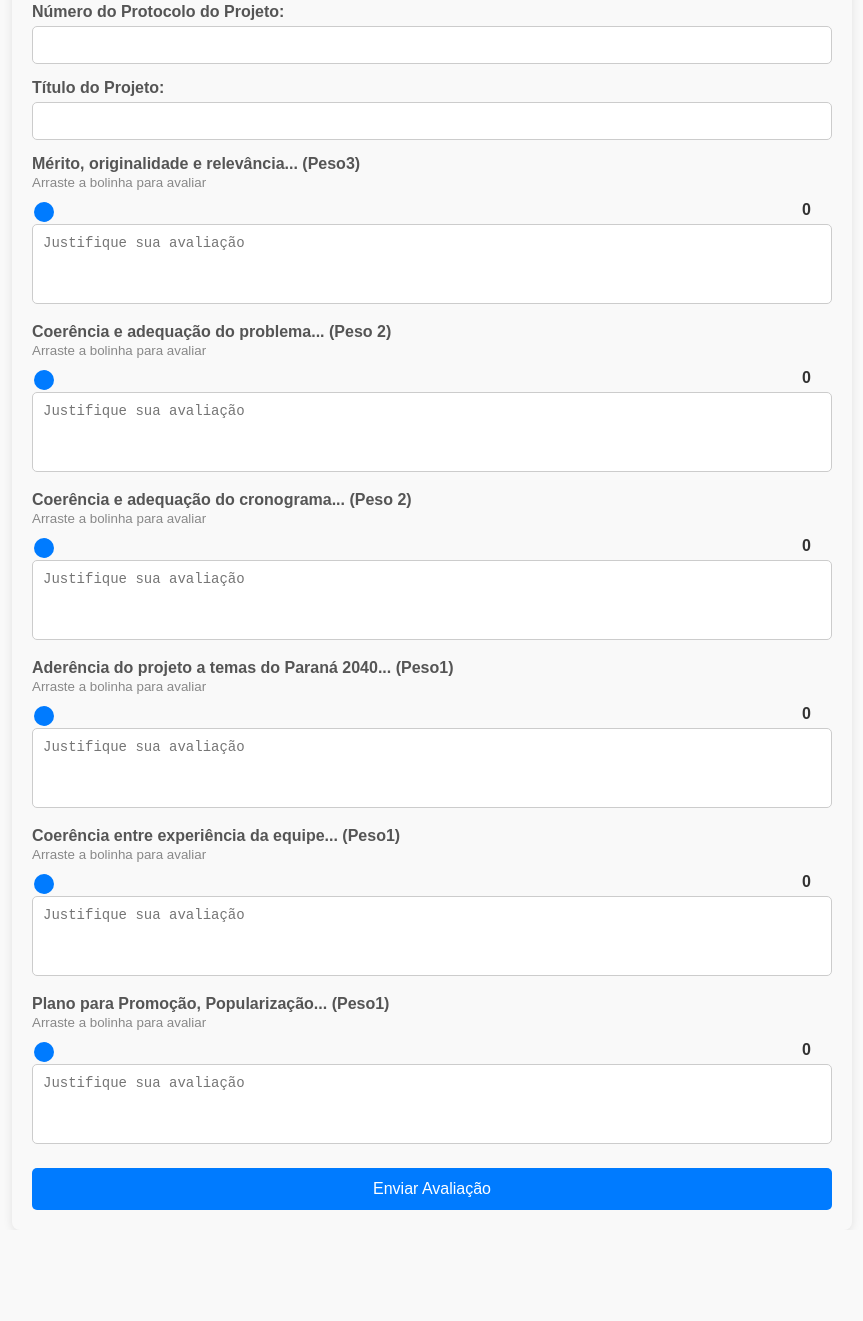
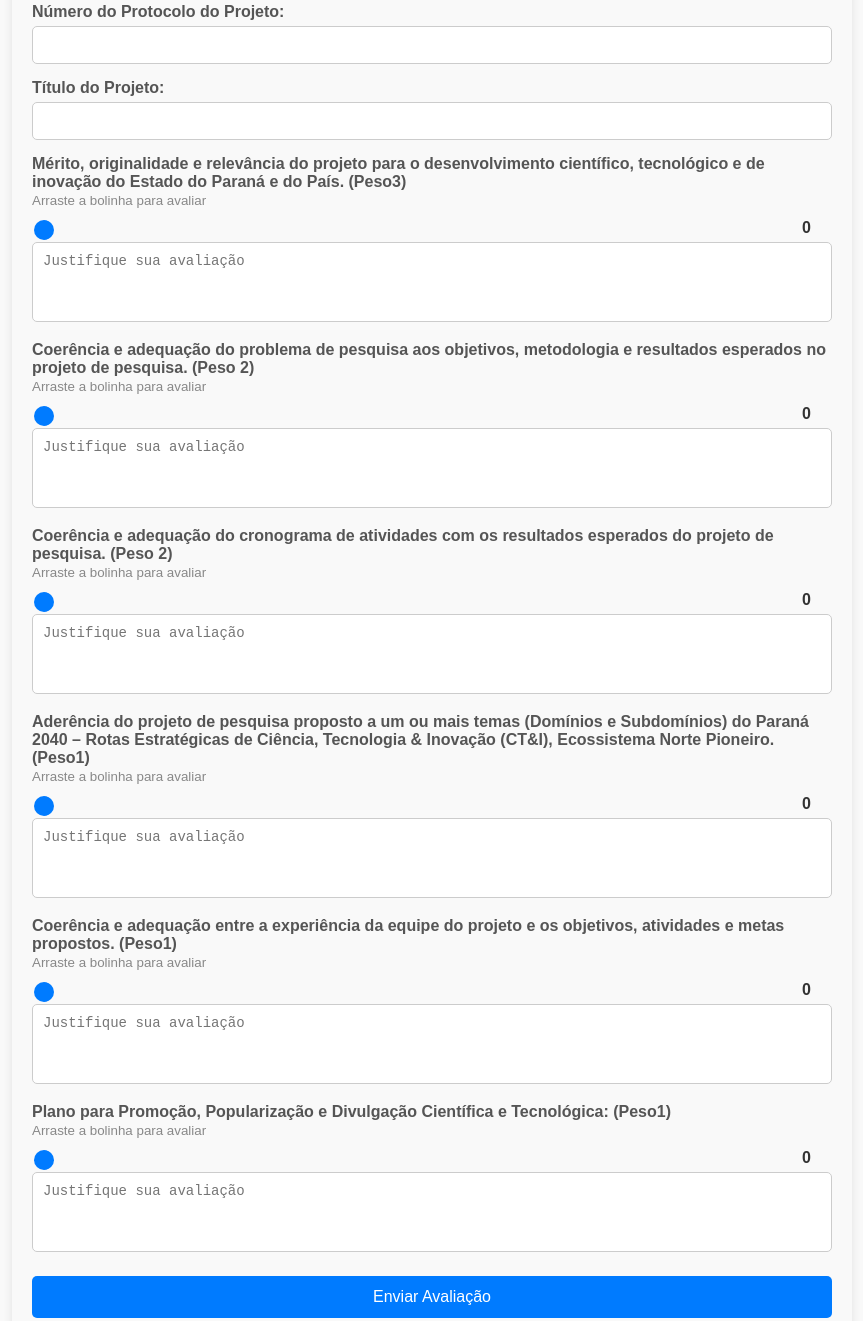
Before and after one commit to ICETI2025/avalia-odeprojetos, a plain HTML site: page teste.html in a window 1280 px wide. Shown: the part 364-1685 px from the top of the page, without its empty margins (208-1071 px from the left). Before the commit the page ends 1594 px from the top, so only its background shows below. Drawn offline with Linux system fonts and the light colour scheme.

Commit message:
Update teste.html

```diff
--- a/teste.html
+++ b/teste.html
@@ -128,7 +128,7 @@
     <input type="text" name="Título do Projeto" required />
 
     <!-- Avaliações -->
-    <label>Mérito, originalidade e relevância... (Peso3)</label>
+    <label>Mérito, originalidade e relevância do projeto para o desenvolvimento científico, tecnológico e de inovação do Estado do Paraná e do País. (Peso3)</label>
 <small style="color:#888;">Arraste a bolinha para avaliar</small>
     <div class="slider-container">
       <input type="range" name="Mérito e relevância" min="0" max="100" step="1" value="0" oninput="atualizarValor(this, 'valorMerito')" />
@@ -136,7 +136,7 @@
     </div>
     <textarea name="Observação Mérito" placeholder="Justifique sua avaliação"></textarea>
 
-    <label>Coerência e adequação do problema... (Peso 2)</label>
+    <label>Coerência e adequação do problema de pesquisa aos objetivos, metodologia e resultados esperados no projeto de pesquisa. (Peso 2)</label>
 <small style="color:#888;">Arraste a bolinha para avaliar</small>
     <div class="slider-container">
       <input type="range" name="Coerência do problema" min="0" max="100" step="1" value="0" oninput="atualizarValor(this, 'valorCoerencia')" />
@@ -144,7 +144,7 @@
     </div>
     <textarea name="Observação Coerência" placeholder="Justifique sua avaliação"></textarea>
 
-    <label>Coerência e adequação do cronograma... (Peso 2)</label>
+    <label>Coerência e adequação do cronograma de atividades com os resultados esperados do projeto de pesquisa. (Peso 2)</label>
 <small style="color:#888;">Arraste a bolinha para avaliar</small>
     <div class="slider-container">
       <input type="range" name="Adequação do cronograma" min="0" max="100" step="1" value="0" oninput="atualizarValor(this, 'valorCronograma')" />
@@ -152,7 +152,7 @@
     </div>
     <textarea name="Observação Cronograma" placeholder="Justifique sua avaliação"></textarea>
 
-    <label>Aderência do projeto a temas do Paraná 2040... (Peso1)</label>
+    <label>Aderência do projeto de pesquisa proposto a um ou mais temas (Domínios e Subdomínios) do Paraná 2040 – Rotas Estratégicas de Ciência, Tecnologia & Inovação (CT&I), Ecossistema Norte Pioneiro. (Peso1)</label>
 <small style="color:#888;">Arraste a bolinha para avaliar</small>
     <div class="slider-container">
       <input type="range" name="Aderência Paraná 2040" min="0" max="100" step="1" value="0" oninput="atualizarValor(this, 'valorAderencia')" />
@@ -160,7 +160,7 @@
     </div>
     <textarea name="Observação Aderência" placeholder="Justifique sua avaliação"></textarea>
 
-    <label>Coerência entre experiência da equipe... (Peso1)</label>
+    <label>Coerência e adequação entre a experiência da equipe do projeto e os objetivos, atividades e metas propostos. (Peso1)</label>
 <small style="color:#888;">Arraste a bolinha para avaliar</small>
     <div class="slider-container">
       <input type="range" name="Experiência da equipe" min="0" max="100" step="1" value="0" oninput="atualizarValor(this, 'valorExperiencia')" />
@@ -168,7 +168,7 @@
     </div>
     <textarea name="Observação Experiência" placeholder="Justifique sua avaliação"></textarea>
 
-    <label>Plano para Promoção, Popularização... (Peso1)</label>
+    <label>Plano para Promoção, Popularização e Divulgação Científica e Tecnológica: (Peso1)</label>
 <small style="color:#888;">Arraste a bolinha para avaliar</small>
     <div class="slider-container">
       <input type="range" name="Divulgação Científica" min="0" max="100" step="1" value="0" oninput="atualizarValor(this, 'valorDivulgacao')" />
```
